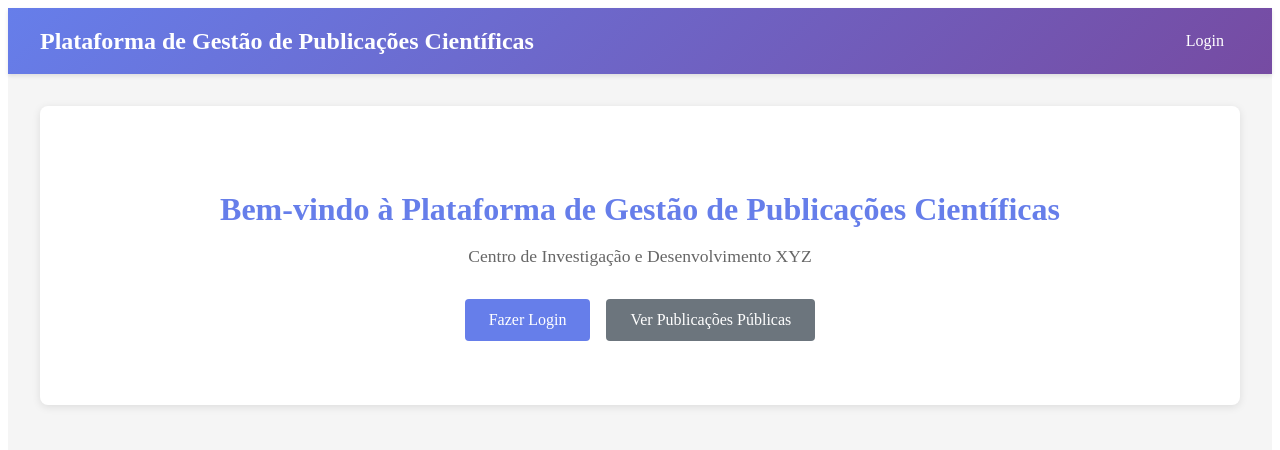
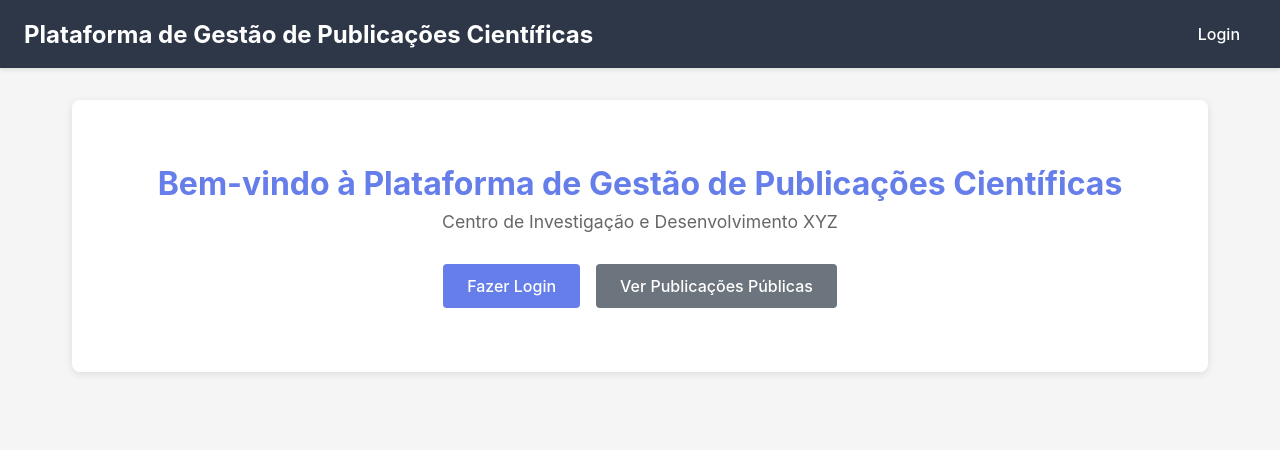
Before and after one commit to TLoureiro07/Proj-DAE, a Nuxt app in the folder academics-client/: page / in a window 1280 px wide. Shown: the top 450 px of the page. Built offline with nearby package versions, Linux system fonts and the light colour scheme.

Commit message:
ajustes front end

```diff
--- a/academics-client/app.vue
+++ b/academics-client/app.vue
@@ -3,3 +3,21 @@
     <NuxtPage />
   </NuxtLayout>
 </template>
+
+<style>
+* {
+  margin: 0;
+  padding: 0;
+  box-sizing: border-box;
+}
+
+body {
+  font-family: -apple-system, BlinkMacSystemFont, 'Segoe UI', 'Roboto', 'Oxygen', 'Ubuntu', 'Cantarell', 'Fira Sans', 'Droid Sans', 'Helvetica Neue', sans-serif;
+  -webkit-font-smoothing: antialiased;
+  -moz-osx-font-smoothing: grayscale;
+}
+
+#__nuxt {
+  font-family: -apple-system, BlinkMacSystemFont, 'Segoe UI', 'Roboto', 'Oxygen', 'Ubuntu', 'Cantarell', 'Fira Sans', 'Droid Sans', 'Helvetica Neue', sans-serif;
+}
+</style>
--- a/academics-client/layouts/default.vue
+++ b/academics-client/layouts/default.vue
@@ -57,19 +57,20 @@
   display: flex;
   flex-direction: column;
   background: #f5f5f5;
+  font-family: -apple-system, BlinkMacSystemFont, 'Segoe UI', 'Roboto', 'Oxygen', 'Ubuntu', 'Cantarell', 'Fira Sans', 'Droid Sans', 'Helvetica Neue', sans-serif;
 }
 
 .app-header {
-  background: linear-gradient(135deg, #667eea 0%, #764ba2 100%);
+  background: #2d3748;
   color: white;
-  padding: 1rem 0;
+  padding: 0;
   box-shadow: 0 2px 4px rgba(0,0,0,0.1);
 }
 
 .header-content {
-  max-width: 1200px;
-  margin: 0 auto;
-  padding: 0 2rem;
+  max-width: 100%;
+  margin: 0;
+  padding: 1rem 1.5rem;
   display: flex;
   justify-content: space-between;
   align-items: center;
@@ -151,6 +152,7 @@
   width: 100%;
   margin: 0 auto;
   padding: 2rem;
+  font-family: -apple-system, BlinkMacSystemFont, 'Segoe UI', 'Roboto', 'Oxygen', 'Ubuntu', 'Cantarell', 'Fira Sans', 'Droid Sans', 'Helvetica Neue', sans-serif;
 }
 
 .app-footer {
```
